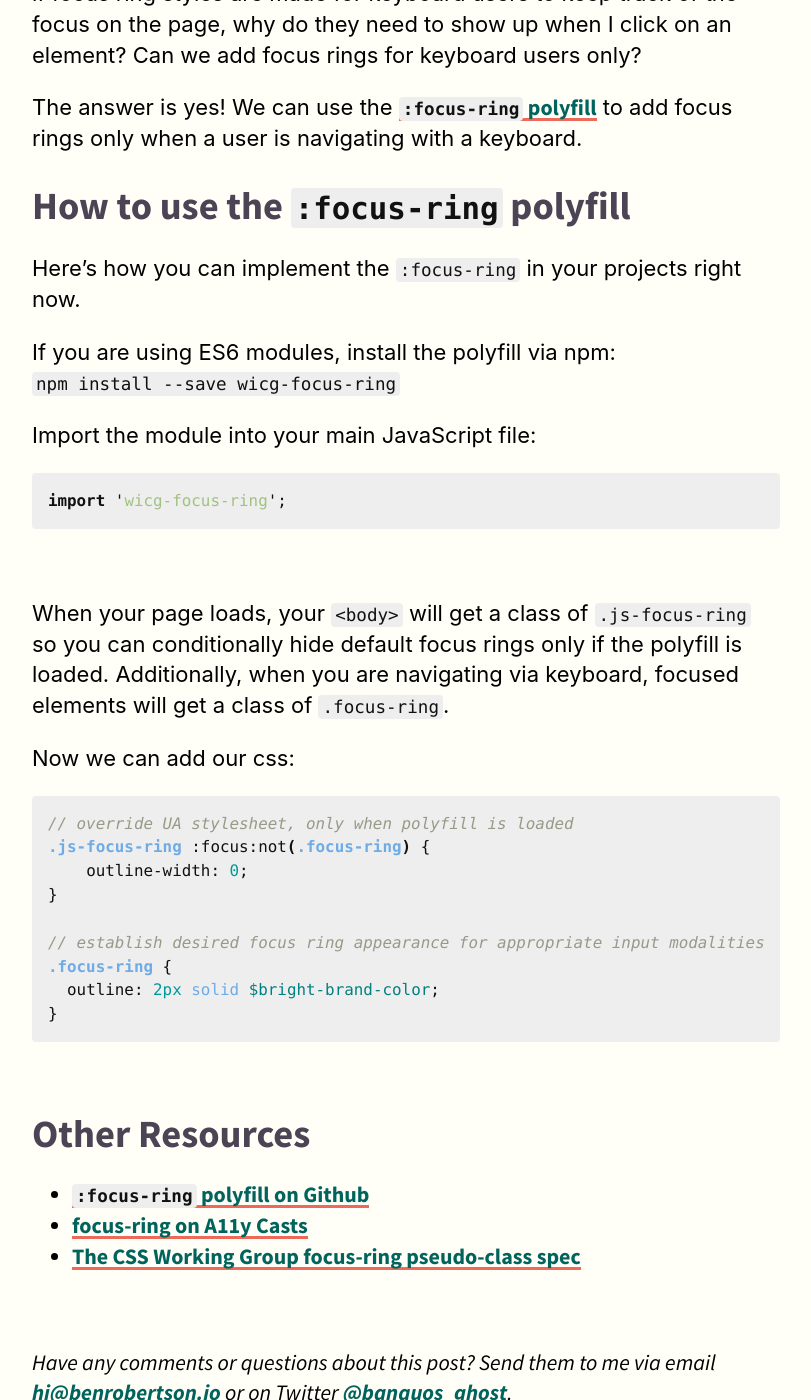
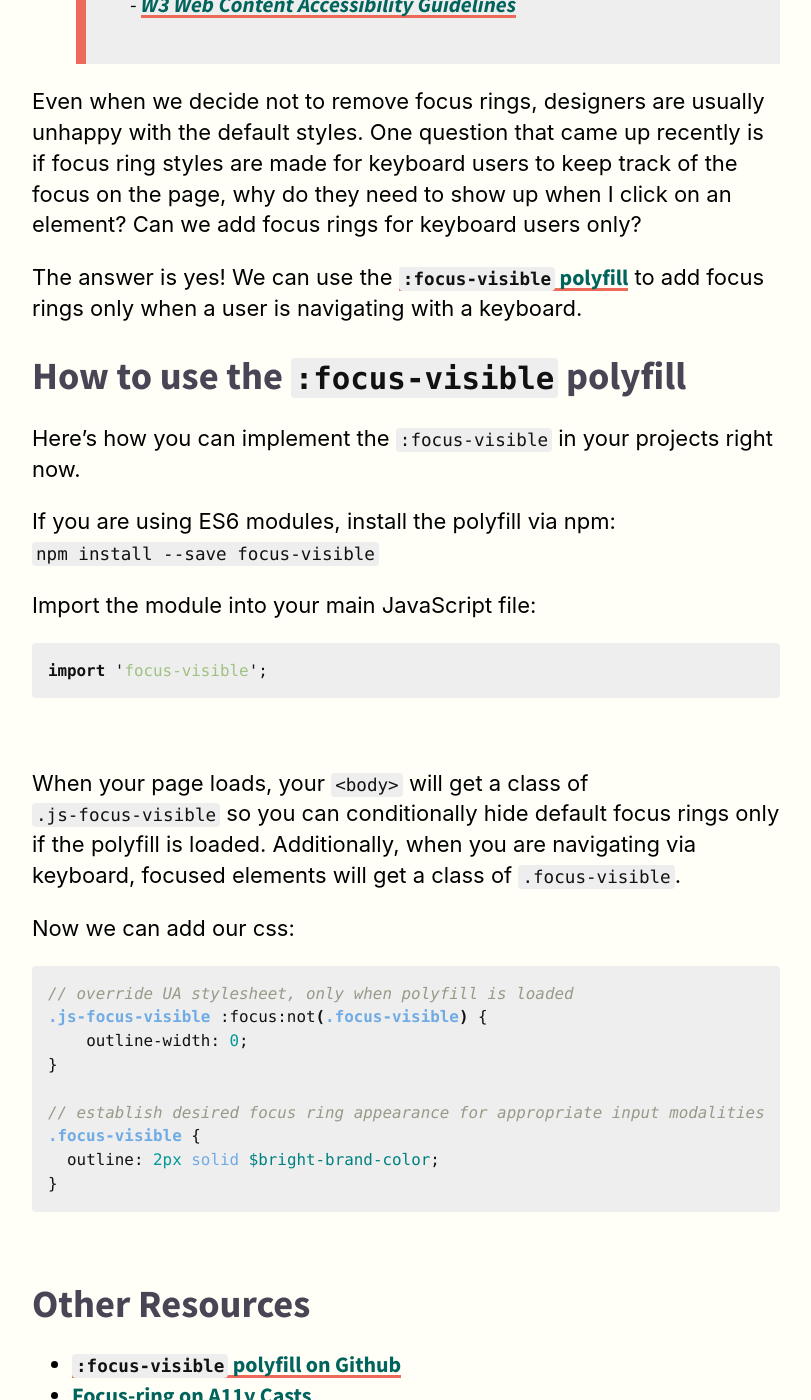
Before and after one commit to benjamingrobertson/benjamingrobertson.github.io, a Jekyll site: the page built from _posts/2017-10-10-focus-ring-keyboard-only.md, in a window 1280 px wide and 1400 px high, scrolled down 1410 px. Shown: the whole window, without its empty margins (32-843 px from the left). Built offline with Jekyll 4.4.1, drawn with Linux system fonts in a browser that asks for light colours; some web fonts are replaced; some of the changed text lies outside the part shown.

Commit message:
Updates.

````diff
--- a/_posts/2017-10-10-focus-ring-keyboard-only.md
+++ b/_posts/2017-10-10-focus-ring-keyboard-only.md
@@ -4,12 +4,12 @@ title:  "Focus Rings for Keyboard Interactions Only"
 author: Ben Robertson
 date:   2017-10-10 07:00:00 -0500
 categories: accessibility
-snippet: "Implementing the :focus-ring polyfill for better focus styles."
+snippet: "Implementing the :focus-visible polyfill for better focus styles."
 ---
 One thing that inevitably makes it's way into our QA process on any project is the unexpected appearance of focus rings.
 
 <figure>
-![Example of a focus ring](/assets/img/focus-ring.png)
+![Example of a focus ring](/assets/img/focus-visible.png)
 <figcaption>
 A wild focus ring appeared
 </figcaption>
@@ -23,36 +23,36 @@ We've had a lot of discussions about how to handle these. The project manager an
 
 Even when we decide not to remove focus rings, designers are usually unhappy with the default styles. One question that came up recently is if focus ring styles are made for keyboard users to keep track of the focus on the page, why do they need to show up when I click on an element? Can we add focus rings for keyboard users only?
 
-The answer is yes! We can use the [`:focus-ring` polyfill](https://github.com/WICG/focus-ring) to add focus rings only when a user is navigating with a keyboard.
+The answer is yes! We can use the [`:focus-visible` polyfill](https://github.com/WICG/focus-visible) to add focus rings only when a user is navigating with a keyboard.
 
-## How to use the `:focus-ring` polyfill
-Here's how you can implement the `:focus-ring` in your projects right now.
+## How to use the `:focus-visible` polyfill
+Here's how you can implement the `:focus-visible` in your projects right now.
 
 If you are using ES6 modules, install the polyfill via npm:
-`npm install --save wicg-focus-ring`
+`npm install --save focus-visible`
 
 Import the module into your main JavaScript file:
 ```js
-import 'wicg-focus-ring';
+import 'focus-visible';
 ```
 
-When your page loads, your `<body>` will get a class of `.js-focus-ring` so you can conditionally hide default focus rings only if the polyfill is loaded. Additionally, when you are navigating via keyboard, focused elements will get a class of `.focus-ring`.
+When your page loads, your `<body>` will get a class of `.js-focus-visible` so you can conditionally hide default focus rings only if the polyfill is loaded. Additionally, when you are navigating via keyboard, focused elements will get a class of `.focus-visible`.
 
 Now we can add our css:
 
 ```scss
 // override UA stylesheet, only when polyfill is loaded
-.js-focus-ring :focus:not(.focus-ring) {
+.js-focus-visible :focus:not(.focus-visible) {
     outline-width: 0;
 }
 
 // establish desired focus ring appearance for appropriate input modalities
-.focus-ring {
+.focus-visible {
   outline: 2px solid $bright-brand-color;
 }
 ```
 
 ## Other Resources
- - [`:focus-ring` polyfill on Github](https://github.com/WICG/focus-ring)
- - [focus-ring on A11y Casts](https://www.youtube.com/watch?v=ilj2P5-5CjI&feature=youtu.be)
- - [The CSS Working Group focus-ring pseudo-class spec](https://drafts.csswg.org/selectors-4/#the-focusring-pseudo)
+ - [`:focus-visible` polyfill on Github](https://github.com/WICG/focus-visible)
+ - [Focus-ring on A11y Casts](https://www.youtube.com/watch?v=ilj2P5-5CjI&feature=youtu.be)
+ - [The CSS Working Group focus-visible pseudo-class spec](https://drafts.csswg.org/selectors-4/#the-focus-visible-pseudo)
````
Also changed, not shown: _layouts/cornerstone.html (+7 -5 lines), _posts/2017-11-07-what-is-website-accessibility.md (renamed from _posts/2017-11-07-a-simple-introduction-web-accessibility.md, +1 -1 lines), privacy-policy.md (added, +117 -0 lines).
